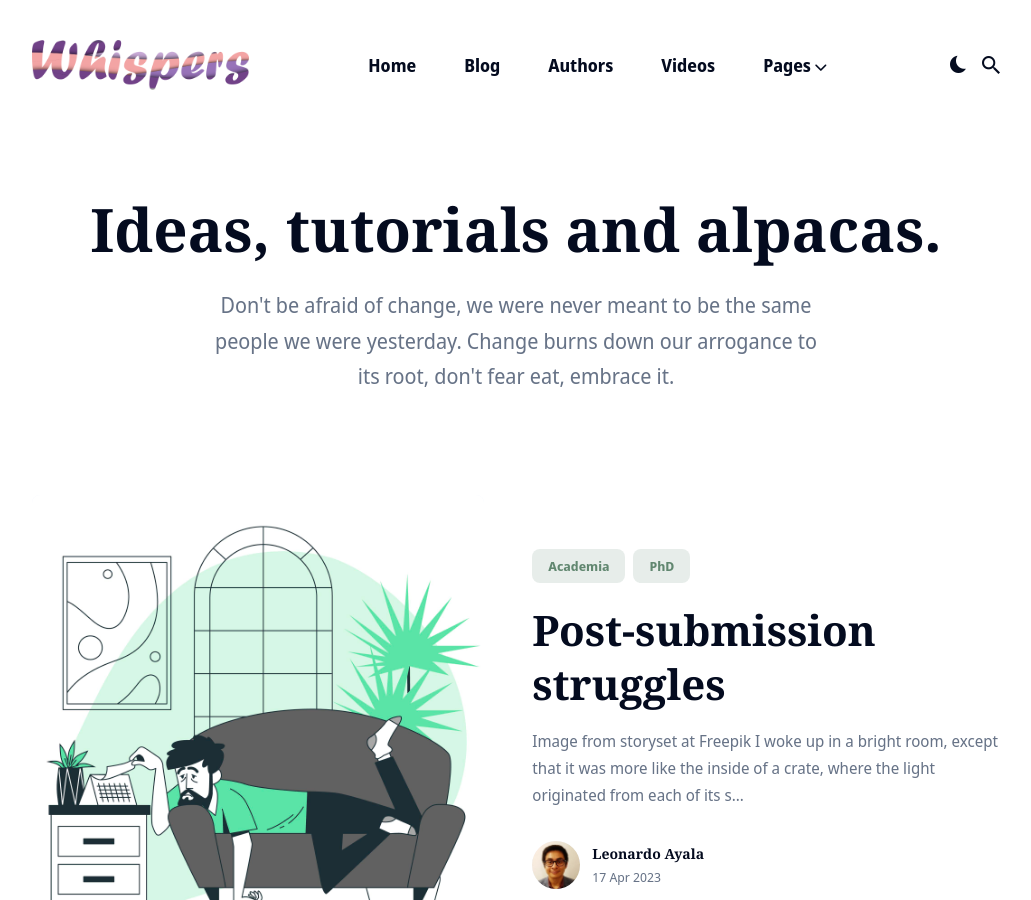
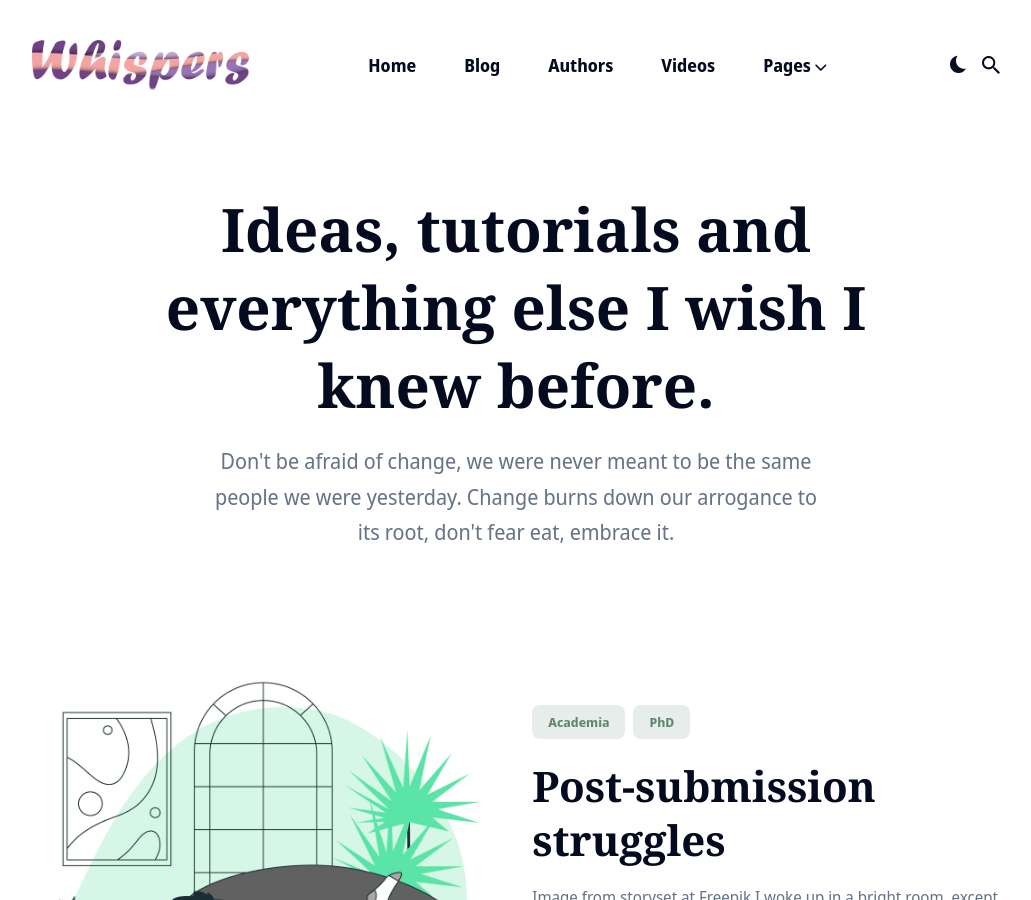
Before and after one commit to leoyala/leoyala.github.io, a Jekyll site: the page built from index.html, in a window 1280 px wide and 900 px high. Shown: the whole window, without its empty margins (124-1155 px from the left). Built offline with Jekyll 4.4.1, drawn with Linux system fonts in a browser that asks for light colours; nearby versions of some CDN libraries.

```diff
--- a/_data/settings.yml
+++ b/_data/settings.yml
@@ -31,7 +31,7 @@
 # Hero Settings
 hero:
   enable: true
-  hero__title: Ideas, tutorials and alpacas.
+  hero__title: Ideas, tutorials and everything else I wish I knew before.
   hero__description: Don't be afraid of change, we were never meant to be the same people we were yesterday. Change burns down our arrogance to its root, don't fear eat, embrace it.
   hero__image: #/assets/img/banners/joakim-honkasalo-GZa4QFmv0Zg-unsplash.jpg # You can add hero image. For example '/images/06.jpg'
 
```
